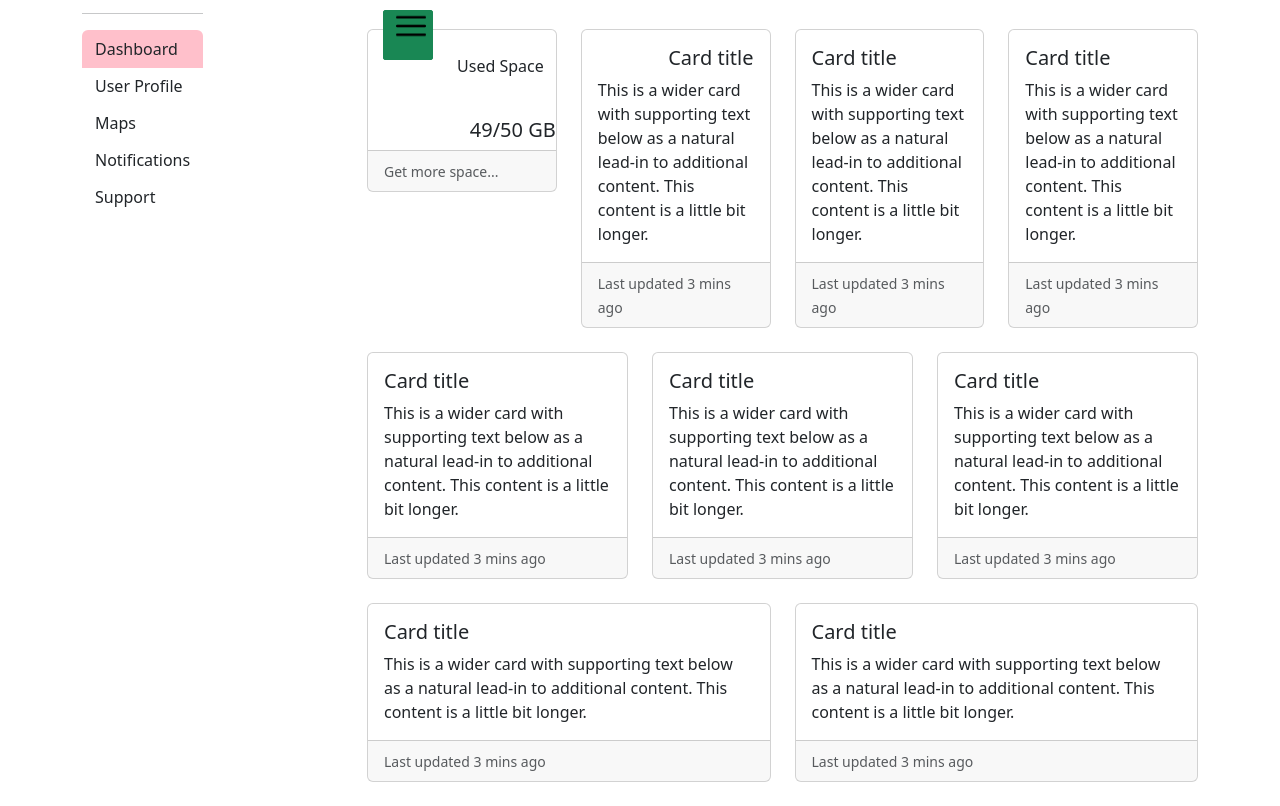
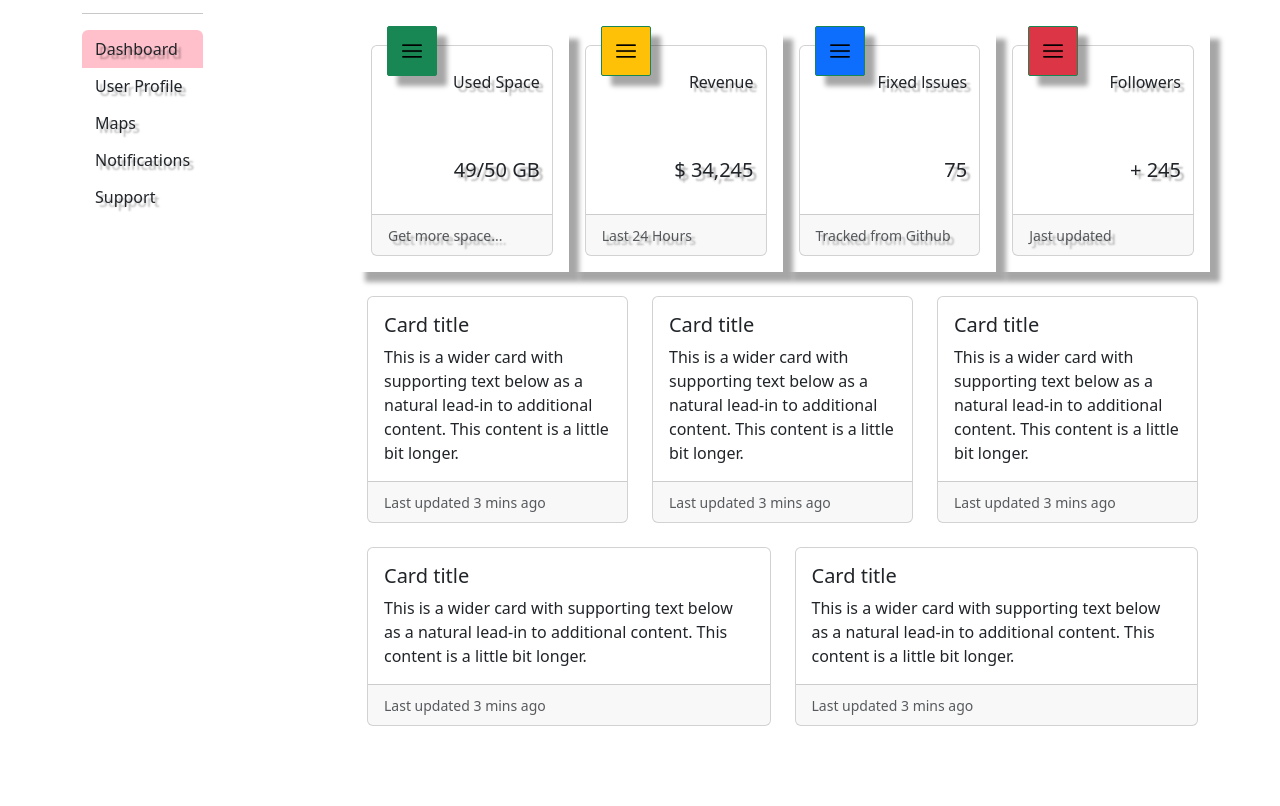
Before and after one commit to oleksiy1202/EXAMEN_2, a plain HTML site: page index.html in a window 1280 px wide. Shown: the part 32-838 px from the top of the page. After the commit the page ends 800 px from the top, so only its background shows below. Drawn offline with nearby package versions, Linux system fonts and the light colour scheme.

Commit message:
card__text__shadow

```diff
--- a/index.html
+++ b/index.html
@@ -32,11 +32,14 @@
                             <div>
                                 <div class="btn-group-vertical" role="group" aria-label="Vertical button group">
                                     <button type="button"
-                                        class="btn bg__pink button-hover text-start">Dashboard</button>
-                                    <button type="button" class="btn button-hover text-start">User Profile</button>
-                                    <button type="button" class="btn button-hover text-start">Maps</button>
-                                    <button type="button" class="btn button-hover text-start">Notifications</button>
-                                    <button type="button" class="btn button-hover text-start">Support</button>
+                                        class="btn bg__pink button-hover text-start text__shadow">Dashboard</button>
+                                    <button type="button" class="text__shadow btn button-hover text-start">User
+                                        Profile</button>
+                                    <button type="button" class="text__shadow btn button-hover text-start">Maps</button>
+                                    <button type="button"
+                                        class="text__shadow btn button-hover text-start">Notifications</button>
+                                    <button type="button"
+                                        class="text__shadow btn button-hover text-start">Support</button>
                                 </div>
                             </div>
                             <br clear="all">
@@ -57,11 +60,15 @@
                                     <hr>
                                     <div class="btn-group-vertical" role="group" aria-label="Vertical button group">
                                         <button type="button"
-                                            class="btn bg__pink button-hover text-start">Dashboard</button>
-                                        <button type="button" class="btn button-hover text-start">User Profile</button>
-                                        <button type="button" class="btn button-hover text-start">Maps</button>
-                                        <button type="button" class="btn button-hover text-start">Notifications</button>
-                                        <button type="button" class="btn button-hover text-start">Support</button>
+                                            class="btn bg__pink button-hover text-start text__shadow">Dashboard</button>
+                                        <button type="button" class="text__shadow btn button-hover text-start">User
+                                            Profile</button>
+                                        <button type="button"
+                                            class="text__shadow btn button-hover text-start">Maps</button>
+                                        <button type="button"
+                                            class="text__shadow btn button-hover text-start">Notifications</button>
+                                        <button type="button"
+                                            class="text__shadow btn button-hover text-start">Support</button>
                                     </div>
                                 </div>
                             </div>
@@ -72,66 +79,87 @@
             <div class="col content__padding">
 
 
-                <!-- 4 Cards -->
+                <!-- Cards 4 -->
                 <h4>Dashboard</h4>
                 <br>
                 <div class="row row-cols-1 row-cols-sm-1 row-cols-md-2 row-cols-lg-4 row-cols-xl-4 row-cols-xxl-4">
                     <!-- CARD__1 -->
-                    <div class="col">
+                    <div class="col shadow__generator p-3">
                         <div class="card">
                             <div class="row">
                                 <!-- card-position -->
-                                <div class="card-position text-success bg-success">
-                                    <img src="./icons_header/3917215.png" width="30px" alt="#">
+                                <div class="shadow__generator card-position text-success bg-success">
+                                    <img class="position-absolute top-50 start-50 translate-middle"
+                                        src="./icons_header/3917215.png" width="20px" alt="#">
                                 </div>
                                 <!-- card-title -->
-                                <p class="text-end p-4"> Used Space
+                                <p class="text-end p-4 text__shadow"> Used Space
                                 </p>
-                                <h5 class="card-title text-end">49/50 GB</h5>
+                                <h5 class="card-title text-end p-4 text__shadow">49/50 GB</h5>
                             </div>
                             <!-- card-footer -->
                             <div class="card-footer">
-                                <small class="text-muted">Get more space...</small>
+                                <small class="text-muted text__shadow">Get more space...</small>
                             </div>
                         </div>
                     </div>
-                    <div class="col">
-                        <div class="card h-100">
-                            <div class="card-body">
-                                <h5 class="card-title text-end">Card title</h5>
-                                <p class="card-text">This is a wider card with supporting text below as a natural
-                                    lead-in to additional content. This content is a little bit longer.</p>
+                    <!-- CARD__2 -->
+                    <div class="col shadow__generator p-3">
+                        <div class="card">
+                            <div class="row">
+                                <!-- card-position -->
+                                <div class="shadow__generator card-position text-success bg-warning">
+                                    <img class="position-absolute top-50 start-50 translate-middle"
+                                        src="./icons_header/3917215.png" width="20px" alt="#">
+                                </div>
+                                <!-- card-title -->
+                                <p class="text-end p-4 text__shadow"> Revenue
+                                </p>
+                                <h5 class="card-title text-end p-4 text__shadow">$ 34,245</h5>
                             </div>
+                            <!-- card-footer -->
                             <div class="card-footer">
-                                <small class="text-muted">Last updated 3 mins ago</small>
+                                <small class="text-muted text__shadow">Last 24 Hours</small>
                             </div>
                         </div>
                     </div>
-                    <div class="col">
-                        <div class="col">
-                            <div class="card h-100">
-                                <div class="card-body">
-                                    <h5 class="card-title">Card title</h5>
-                                    <p class="card-text">This is a wider card with supporting text below as a natural
-                                        lead-in to additional content. This content is a little bit longer.</p>
+                    <!-- CARD__3 -->
+                    <div class="col shadow__generator p-3">
+                        <div class="card">
+                            <div class="row">
+                                <!-- card-position -->
+                                <div class="shadow__generator card-position text-success bg-primary">
+                                    <img class="position-absolute top-50 start-50 translate-middle"
+                                        src="./icons_header/3917215.png" width="20px" alt="#">
                                 </div>
-                                <div class="card-footer">
-                                    <small class="text-muted">Last updated 3 mins ago</small>
-                                </div>
+                                <!-- card-title -->
+                                <p class="text-end p-4 text__shadow">Fixed lssues
+                                </p>
+                                <h5 class="card-title text-end p-4 text__shadow">75</h5>
+                            </div>
+                            <!-- card-footer -->
+                            <div class="card-footer">
+                                <small class="text-muted text__shadow">Tracked from Github</small>
                             </div>
                         </div>
                     </div>
-                    <div class="col">
-                        <div class="col">
-                            <div class="card h-100">
-                                <div class="card-body">
-                                    <h5 class="card-title">Card title</h5>
-                                    <p class="card-text">This is a wider card with supporting text below as a natural
-                                        lead-in to additional content. This content is a little bit longer.</p>
+                    <!-- CARD__4 -->
+                    <div class="col shadow__generator p-3">
+                        <div class="card">
+                            <div class="row">
+                                <!-- card-position -->
+                                <div class="shadow__generator card-position text-success bg-danger">
+                                    <img class="position-absolute top-50 start-50 translate-middle"
+                                        src="./icons_header/3917215.png" width="20px" alt="#">
                                 </div>
-                                <div class="card-footer">
-                                    <small class="text-muted">Last updated 3 mins ago</small>
-                                </div>
+                                <!-- card-title -->
+                                <p class="text-end p-4 text__shadow">Followers
+                                </p>
+                                <h5 class="card-title text-end p-4 text__shadow">+ 245</h5>
+                            </div>
+                            <!-- card-footer -->
+                            <div class="card-footer">
+                                <small class="text-muted text__shadow">Jast updated</small>
                             </div>
                         </div>
                     </div>
--- a/style.css
+++ b/style.css
@@ -26,6 +26,7 @@
 
 @media screen and (max-width:1000px) and (min-width:800px) {}
 
+
 .z__index__navbar {
     z-index: 999;
 }
@@ -52,3 +53,12 @@
     border: 1px solid;
     border-radius: 2px;
 }
+
+.shadow__generator {
+    max-width: 400px;
+    box-shadow: 10px 10px 5px 0px rgba(0, 0, 0, 0.35);
+}
+.text__shadow {
+    text-shadow: 4px 4px 2px rgba(0,0,0,0.3);
+
+}
```
